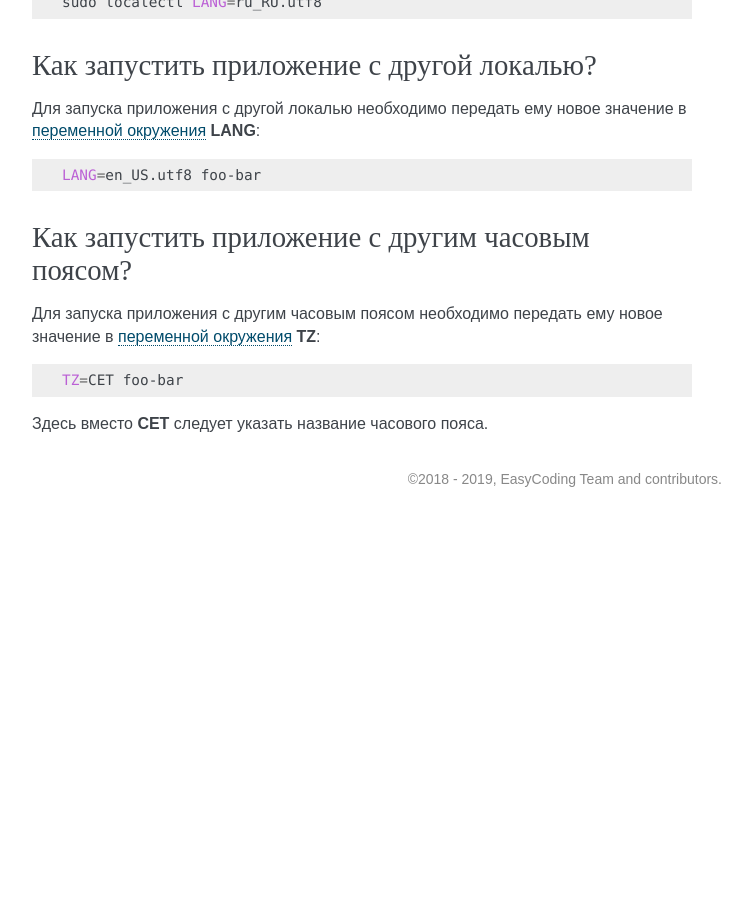
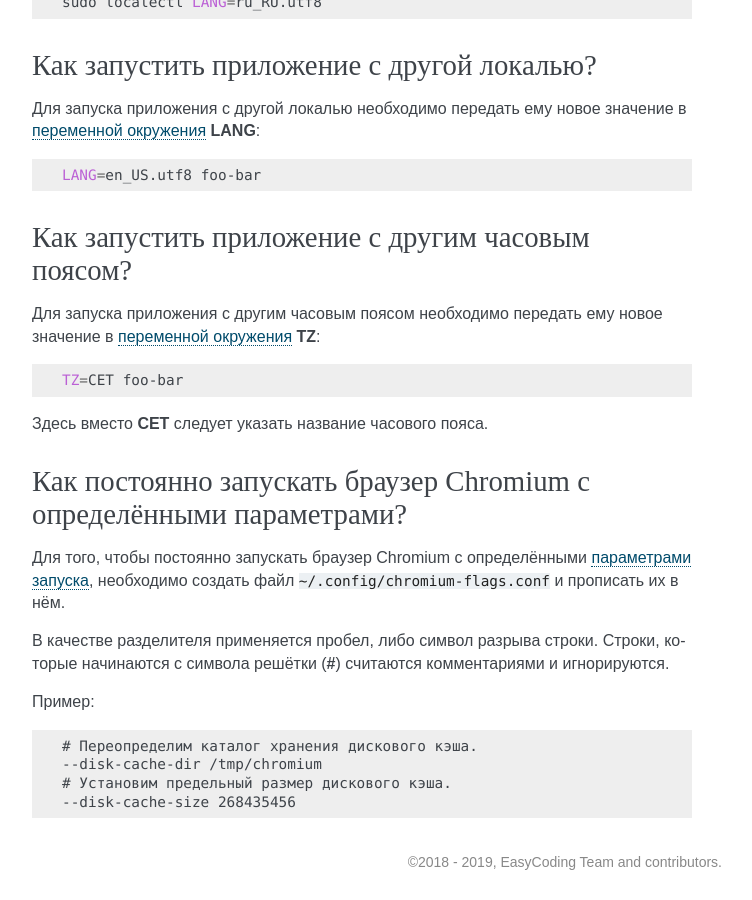
Before and after one commit to RussianFedora/FAQ, a Sphinx documentation site: the page built from source/using-system.rst, in a window 1280 px wide and 900 px high, scrolled down 19832 px. Shown: the whole window, without its empty margins (388-1140 px from the left). Built offline with Sphinx 7.4.7, drawn with Linux system fonts in a browser that asks for light colours; before the commit the page ends 20349 px from its top, so only the background shows below that; some of the changed text lies outside the part shown.

Commit message:
Added question about Chromium command-line arguments.

```diff
--- a/source/using-system.rst
+++ b/source/using-system.rst
@@ -1140,3 +1140,22 @@ KDE Connect не видит мой смартфон. Как исправить?
     TZ=CET foo-bar
 
 Здесь вместо **CET** следует указать название часового пояса.
+
+.. index:: chromium, chrome, browser, command line, web
+.. _chromium-commandline:
+
+Как постоянно запускать браузер Chromium с определёнными параметрами?
+=========================================================================
+
+Для того, чтобы постоянно запускать браузер Chromium с определёнными `параметрами запуска <https://peter.sh/experiments/chromium-command-line-switches/>`__, необходимо создать файл ``~/.config/chromium-flags.conf`` и прописать их в нём.
+
+В качестве разделителя применяется пробел, либо символ разрыва строки. Строки, которые начинаются с символа решётки (**#**) считаются комментариями и игнорируются.
+
+Пример:
+
+.. code-block:: text
+
+    # Переопределим каталог хранения дискового кэша.
+    --disk-cache-dir /tmp/chromium
+    # Установим предельный размер дискового кэша.
+    --disk-cache-size 268435456
```
